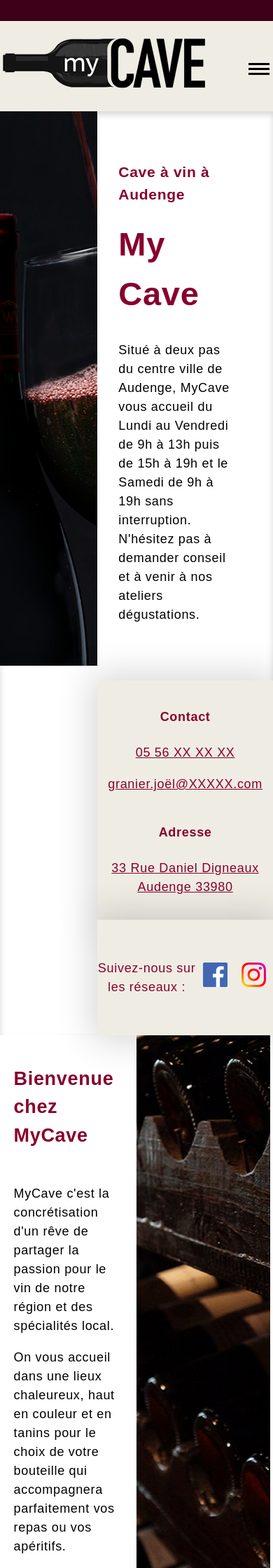
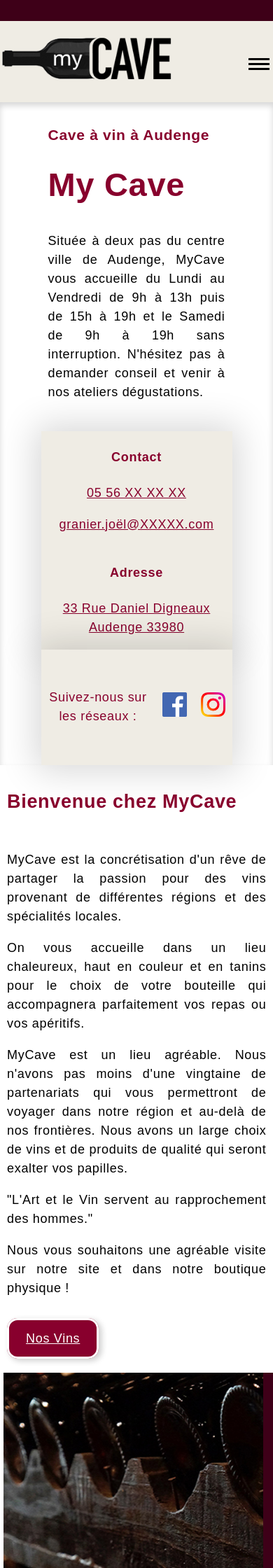
Before and after one commit to graniergerald/My_Cave, a PHP site: page /template/accueil.php in a window 390 px wide; the page is wider, and only the part inside the window is pictured. Shown: the top 2240 px of that part at 70% size. Run offline with PHP 8.4, Linux system fonts and the light colour scheme; data comes from the database, SQL or seed files in the repository; some libraries are stand-ins or nearby versions.

Commit message:
Commit du Jeudih soir

```diff
--- a/css/style.css
+++ b/css/style.css
@@ -31,6 +31,11 @@
   }
 }
 
+.img-card {
+  max-height: 200px !important;
+  max-width: 200px !important;
+}
+
 @media screen and (max-width: 875px) {
   :root {
     --GapPageRightLeft: 4%;
@@ -38,14 +43,109 @@
   .contactadresseAccueil {
     flex-direction: column;
   }
+  .CardsBottles {
+    width: 85% !important;
+  }
+
+  .img-card {
+    max-height: 300px !important;
+    max-width: 300px !important;
+  }
 }
 
 @media screen and (max-width: 666px) {
   :root {
     --GapPageRightLeft: 0%;
   }
+  .ImgAccueilDiv img {
+    width: 250px;
+    height: auto;
+  }
   .MenuBurger {
     margin-right: 5px;
+  }
+}
+
+@media screen and (max-width: 550px) {
+  body {
+    font-size: 17px;
+    text-align: justify;
+  }
+  .presAccroche {
+    margin: 10px !important;
+  }
+  .aproposAccueil {
+    flex-direction: column;
+  }
+
+  .imgAccueil,
+  .imgNosVins,
+  .imgQuiSommesNous,
+  .imgContact,
+  .imgCatalogue {
+    display: none;
+  }
+
+  .imgAproposAccueil,
+  .texteaproposAccueil {
+    width: 95% !important;
+    justify-content: center;
+    margin: 5px;
+  }
+
+  .texteaproposAccueil {
+    padding: 5px 5px 25px 5px !important;
+  }
+
+  .firstsectionFooter,
+  .secondsectionFooter {
+    flex-direction: column;
+    align-items: center;
+    justify-content: center;
+    text-align: center;
+  }
+
+  .txtaccroche {
+    width: 95% !important;
+  }
+
+  .infoContact {
+    width: 95% !important;
+  }
+
+  .tripleCarte {
+    width: 95% !important;
+  }
+
+  .img-card {
+    max-height: 250px !important;
+    max-width: 250px !important;
+  }
+
+  .QuiSuisJe1,
+  .QuiSuisJe2 {
+    flex-direction: column;
+    justify-content: center;
+    align-items: center;
+  }
+
+  .Img1QuiSuisJe,
+  .Img2QuiSuisJe {
+    width: 100% !important;
+  }
+
+  .txt1QuiSuisJe,
+  .txt2QuiSuisJe {
+    width: 87% !important;
+  }
+
+  .MapVenezNousVoir {
+    flex-direction: column;
+    align-items: center;
+    justify-content: center;
+  }
+  .contactadresseAccueil {
+    padding: 0px;
   }
 }
 
@@ -350,6 +450,7 @@ header a {
 .texteaproposAccueil {
   width: 40%;
   padding: 5%;
+  text-align: justify;
 }
 
 .texteaproposAccueil h2 {
@@ -386,6 +487,7 @@ header a {
 
 .tripleCarte h3 {
   color: var(--light-color);
+  text-align: center;
 }
 
 /******PAGE NOS VINS *****/
@@ -412,9 +514,9 @@ header a {
 .CardsBottles {
   display: flex;
   flex-direction: column;
-  width: 25%;
+  width: 35%;
   height: auto;
-  margin: 15px;
+  margin: 2%;
   padding: 15px;
   border-radius: 20px;
   background-color: var(--lightSecond-color);
@@ -582,6 +684,9 @@ textarea {
 
 /********PAGE CATALOGUE DE VINS*********/
 
+.catalogue h2 {
+  text-align: center;
+}
 .imgCatalogue {
   width: 40%;
   background-image: url(../img/site_charte/ModifCatalogueImg.jpg);
--- a/js/index.js
+++ b/js/index.js
@@ -8,10 +8,6 @@ let link = document.querySelector("#link");
 let burger = document.querySelector("#burger");
 let ulBurger = document.getElementById("list-burger");
 
-console.log(link);
-console.log(burger);
-console.log(ulBurger);
-
 /* gestionnaire d'événement sur le a#link pour venir changer l'attribution de la classe .open à la ul et au span#burger */
 link.addEventListener("click", function (e) {
   e.preventDefault();
--- a/script/Affichage.php
+++ b/script/Affichage.php
@@ -17,7 +17,7 @@ function ReadCardBottles($NomArray){
                     echo "<p>Année : $valueb </p>";
                     break;
                 case "grapes":
-                    echo "<p>Sépage : $valueb </p>";
+                    echo "<p>Cépage : $valueb </p>";
                     break;
                 case "country":
                     echo "<p>Pays : $valueb </p>";
@@ -147,7 +147,7 @@ function FormUpdateDeleteBottle() {
                             echo '
                         <p>
                         <label for="UpdateDescriptionBottle">Description</label>
-                        <input type="text" name="UpdateDescriptionBottle" id="UpdateDescriptionBottle" maxlength="250" size="30" value="'.$value.'" required>
+                        <textarea type="text" name="UpdateDescriptionBottle" id="UpdateDescriptionBottle" maxlength="250" size="30" value="'.$value.'" required></textarea>
                         </p>';
                         break;
 
--- a/template/Accueil.php
+++ b/template/Accueil.php
@@ -12,7 +12,7 @@
         <div class="presAccroche">
             <h3>Cave à vin à Audenge</h3>
             <h1>My Cave</h1>
-            <p>Situé à deux pas du centre ville de Audenge, MyCave vous accueil du Lundi au Vendredi de 9h à 13h puis de 15h à 19h et le Samedi de 9h à 19h sans interruption. N'hésitez pas à demander conseil et à venir à nos ateliers dégustations.</p>
+            <p>Située à deux pas du centre ville de Audenge, MyCave vous accueille du Lundi au Vendredi de 9h à 13h puis de 15h à 19h et le Samedi de 9h à 19h sans interruption. N'hésitez pas à demander conseil et venir à nos ateliers dégustations.</p>
         </div>
         <div class="contactadresseAccueil">
             <div class="contactAccueil">
@@ -38,18 +38,19 @@
     <div class="texteaproposAccueil">
         <h2>Bienvenue chez MyCave</h2>
         <p>
-            MyCave c'est la concrétisation d'un rêve de partager la passion pour le vin de notre région et des spécialités local.
+            MyCave est la concrétisation d'un rêve de partager la passion pour des vins provenant de différentes régions et des spécialités locales.
         </p>
         <p>
-            On vous accueil dans une lieux chaleureux, haut en couleur et en tanins pour le choix de votre bouteille qui accompagnera parfaitement vos repas ou vos apéritifs.
+            On vous accueille dans un lieu chaleureux, haut en couleur et en tanins pour le choix de votre bouteille qui accompagnera parfaitement vos repas ou vos apéritifs.
         </p>
         <p>
-            MyCave c'est un lieu agréable. Nous avons pas moins d'une vintaine de partenariat qui vous permettras de voyager dans la région à travers nos bouteilles. Nous avons un large choix de vins et à tout prix.
+            MyCave est un lieu agréable. Nous n'avons pas moins d'une vingtaine de partenariats qui vous permettront de voyager dans notre région et au-delà de nos frontières. Nous avons un large choix de vins et de produits de qualité qui seront exalter vos papilles.
         </p>
         <p>
             "L'Art et le Vin servent au rapprochement des hommes."
         </p>
-        <p>Je vous souhaite une agréable visite sur notre site et dans notre boutique physique !
+        <p>
+            Nous vous souhaitons une agréable visite sur notre site et dans notre boutique physique !
         </p>
         </br>
         <a href="catalogue.php" class="Abutton">
@@ -64,21 +65,21 @@
 
 <div class="sectioncarteAccueil">
     <div class="tripleCarte">
-        <h3>Notre gage de satisfaction</h3>
+        <h3>Notre gage de qualité</h3>
         <p>
-            Parce que nous aimons satisfaire nos clients, nous vous réservons une attention toute particulière pour vous satisfaire dans votre choix de vins.
+            Nous sélectionnons nos produits avec soins grâce aux multiples collaborations avec des viticulteurs expérimentés et passionnés. Les vins proposés ont été goutés par notre sommelier pour s'assurer de leur qualité.
         </p>
     </div>
     <div class="tripleCarte">
-        <h3>L'attention de notre sommelier</h3>
+        <h3>Notre accompagnement</h3>
         <p>
-            Notre expérience, c'est notre passion. Ceci a fais aujourd'hui que nous avons beaucoup de connaissances et que nous chercherons toujours à bien vous conseiller.
+            Notre expérience, c'est notre passion. Grâce aux connaissances accumumlées au fil des années et parce que nous aimons satisfaire nos clients, nous vous réservons une attention toute particulière pour vous accompagner dans vos choix.
         </p>
     </div>
     <div class="tripleCarte">
         <h3>Nous aimons notre région</h3>
         <p>
-            Nous aimons notre belle Aquitaine et nous adorons faire la promotions de ses bouteilles. Nous mettons à disposition en boutiques des brochures venant des offices de tourisme pour vour faire découvrir nos beaux chateaux de la région.
+            Nous aimons notre belle Aquitaine et nous adorons faire la promotion de ses bouteilles. Nous mettons à disposition en boutiques des brochures venant des offices de tourisme pour vour faire découvrir nos beaux châteaux de la région.
         </p>
     </div>
 </div>
--- a/template/Catalogue.php
+++ b/template/Catalogue.php
@@ -12,7 +12,7 @@
         <div class="presAccroche">
             <h3>A déguster</h3>
             <h1>Nos Vins</h1>
-            <p>Venez découvrir nos vins de la région sélectionné par notre sommelier.</p>
+            <p>Venez découvrir nos vins de la région sélectionnés par notre sommelier.</p>
             <p>Vous trouverez une large gamme de vins dans notre boutique.</p>
         </div>
         <div class="contactadresseAccueil">
--- a/template/ModifCatalogue.php
+++ b/template/ModifCatalogue.php
@@ -14,7 +14,7 @@
             <h3></h3>
             <h1>Modification du catalogue</h1>
             <p>Voici la page pour modifier le catalogue de votre cave.</p>
-            <p>Cette page est réservés aux personnes ayant un compte (employés de MyCave).</p>
+            <p>Cette page est réservée aux personnes ayant un compte (employés de MyCave).</p>
         </div>
         <div class="contactadresseAccueil">
             <div class="contactAccueil">
@@ -45,8 +45,8 @@
     if (!isset($_SESSION["NickNameUser"]) || $_SESSION["NickNameUser"] == FALSE) {
 
 
-        echo "<p> Vous devez être connecté pour modifier le catalogue de vins.</p>";
-         echo "<p> Si vous ne l'êtes pas, inscrivez vous.</p>";
+        echo "<p> Vous devez être connecté pour modifier le catalogue des vins.</p>";
+         echo "<p> Si vous n'avez pas encore de compte, inscrivez-vous.</p>";
 
         include 'includeContent/formConnexionUser.php';
          include 'includeContent/formInscriptionUser.php';
--- a/template/contact.php
+++ b/template/contact.php
@@ -12,7 +12,7 @@
         <div class="presAccroche">
             <h3>Ecrivez-nous</h3>
             <h1>Contact</h1>
-            <p>Pour toute question ou demande de renseignements. N’hésitez pas à nous contacter par le biais de ces informations ou par le formulaire de contact.</p>
+            <p>Pour toute question ou demande de renseignements, n’hésitez pas à nous contacter par le biais de ces informations ou par le formulaire de contact.</p>
         </div>
         <div class="contactadresseAccueil">
             <div class="contactAccueil">
```
Also changed, not shown: template/quiSommesNous.php (+7 -7 lines).
